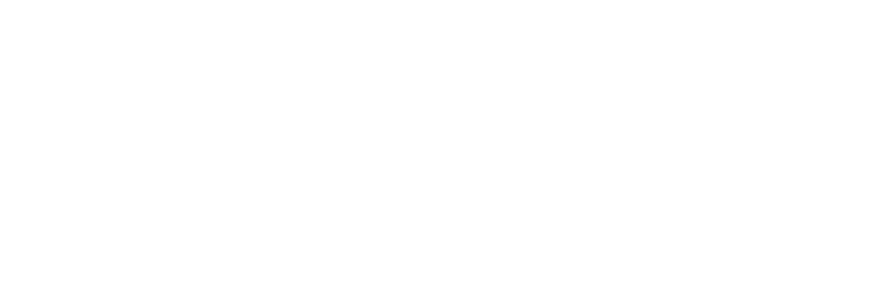
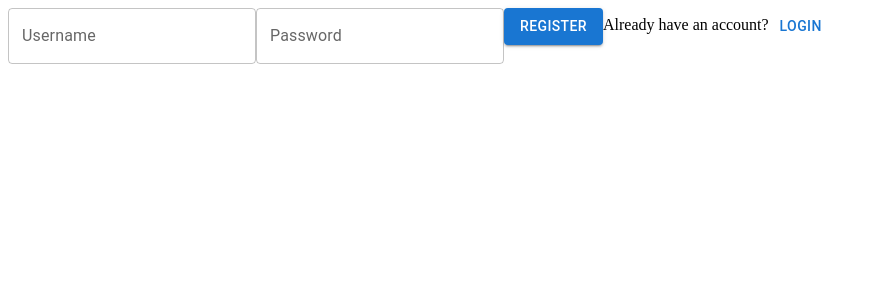
Before and after one commit to S-J-01/course-selling-app, a React (Vite) app in the folder course-selling-app-frontend/: page / in a window 1280 px wide. Shown: the top 300 px of the page, without its empty margins (0-876 px from the left). Built offline with nearby package versions, Linux system fonts and the light colour scheme.

Commit message:
added initial code for Register and Login pages

```diff
--- a/course-selling-app-frontend/package.json
+++ b/course-selling-app-frontend/package.json
@@ -13,6 +13,7 @@
     "@emotion/react": "^11.11.4",
     "@emotion/styled": "^11.11.5",
     "@mui/material": "^5.15.17",
+    "axios": "^1.6.8",
     "react": "^18.2.0",
     "react-dom": "^18.2.0",
     "react-router-dom": "^6.23.1"
--- a/course-selling-app-frontend/src/App.jsx
+++ b/course-selling-app-frontend/src/App.jsx
@@ -1,12 +1,18 @@
 import { useState } from 'react'
 import './App.css'
+import { Route, Routes } from 'react-router-dom'
+import Register from './components/Register'
+import Login from './components/Login'
 
 function App() {
 
 
   return (
     <>
-
+      <Routes>
+        <Route path='/' element={<Register/>}></Route>
+        <Route path = '/login' element={<Login/>}></Route>
+      </Routes>
     </>
   )
 }
--- /dev/null
+++ b/course-selling-app-frontend/src/components/Login.jsx
@@ -0,0 +1,10 @@
+function Login(){
+
+    return(
+        <>
+        Login Page here
+        </>
+    )
+}
+
+export default Login
--- /dev/null
+++ b/course-selling-app-frontend/src/components/Register.jsx
@@ -0,0 +1,38 @@
+import { useNavigate } from "react-router-dom"
+import TextField from '@mui/material/TextField'
+import Button from '@mui/material/Button'
+import { useState } from "react";
+import axios from 'axios'
+
+function Register(){
+    const navigate = useNavigate();
+    const [username,setUsername] = useState('')
+    const [password,setPassword] = useState('')
+
+    const handleUsernameChange = (event)=>{
+        setUsername(event.target.value)
+    }
+
+    const handlePasswordChange = (event)=>{
+        setPassword(event.target.value)
+    }
+
+    const onRegister = ()=>{
+        //enter code here
+    }
+
+    return(
+        <>
+
+        <TextField id="outlined-basic" label="Username" variant="outlined" value={username} onChange={handleUsernameChange}  />
+        <TextField id="outlined-password-input" label="Password" type="password" value={password} onChange={handlePasswordChange}/>
+        <Button variant="contained" onClick={onRegister}>Register</Button>
+        <span>Already have an account?</span>
+        <Button onClick={()=>navigate('login')}>Login</Button>
+        </>
+    )
+
+
+}
+
+export default Register
```
Also changed, not shown: 1 other file (tests, documents, lock files or other folders).
